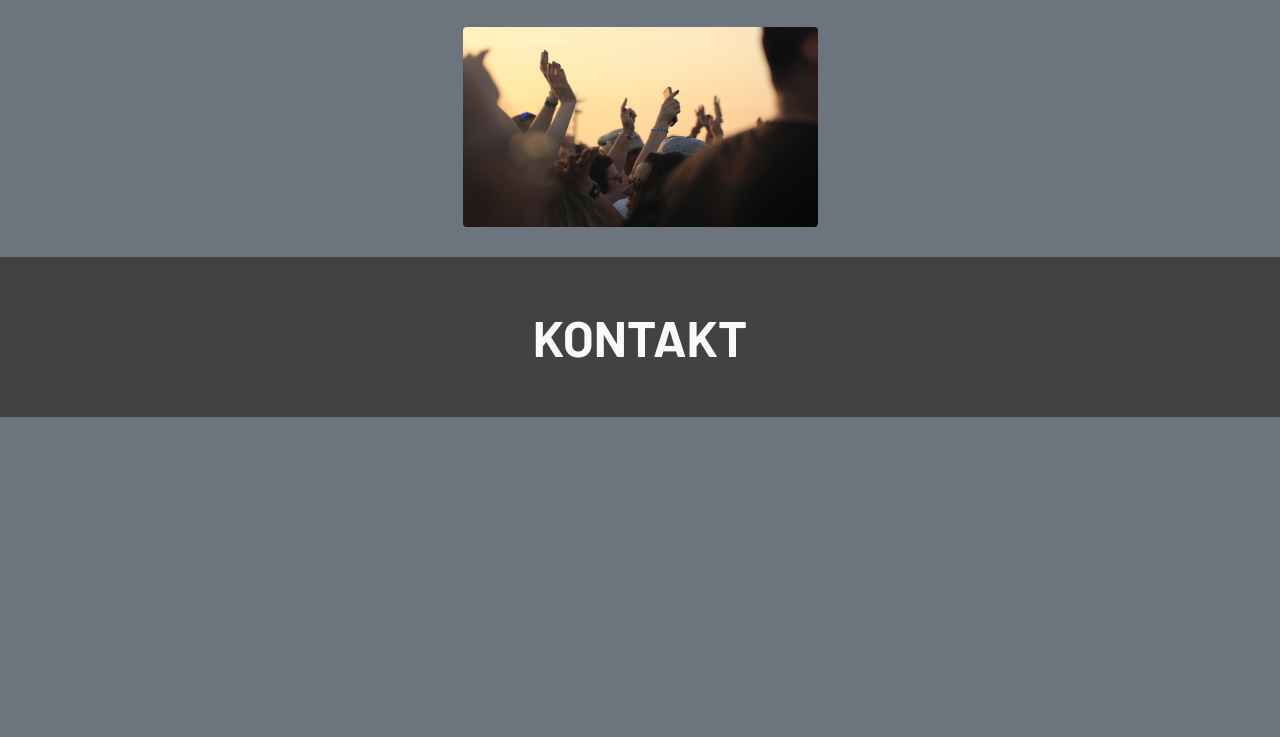
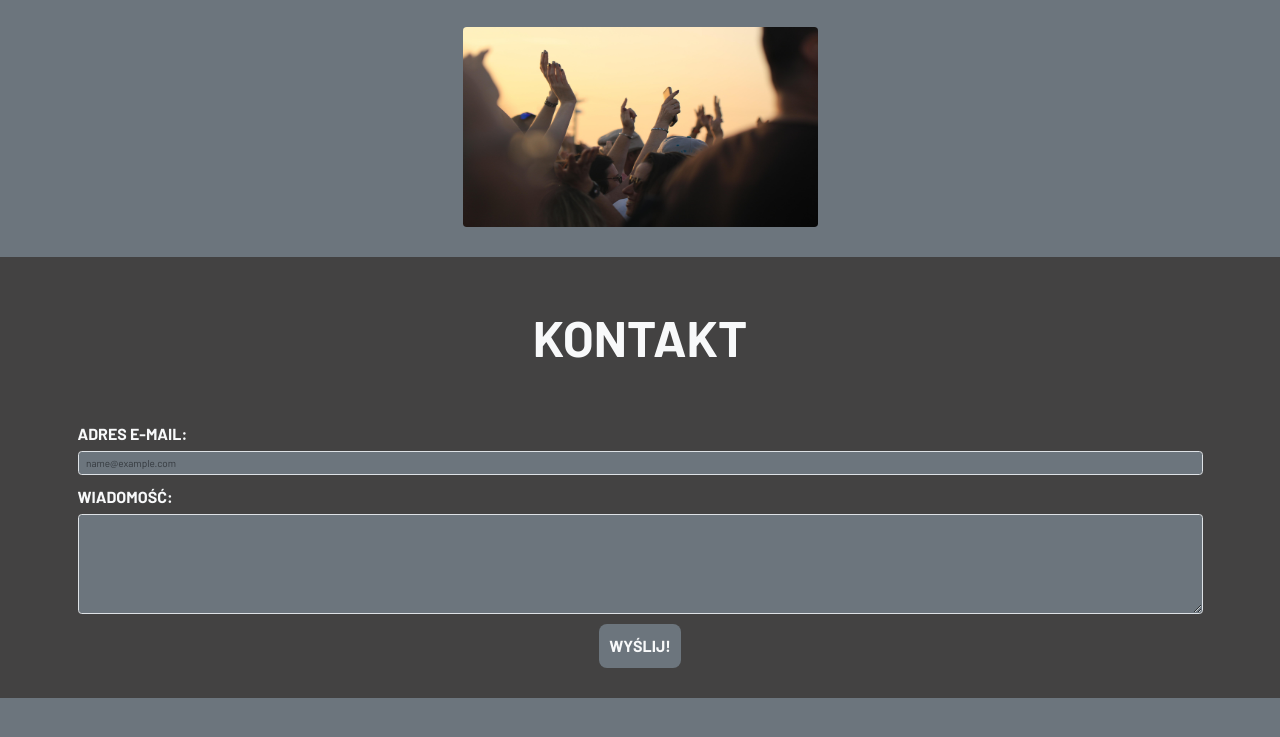
Before and after one commit to krystianpis/10ton-band-official-site, a plain HTML site: page index.html in a window 1280 px wide. Shown: the part 3249-3986 px from the top of the page. Drawn offline with nearby package versions, Linux system fonts and the light colour scheme.

Commit message:
added contact section, started footer

```diff
--- a/index.html
+++ b/index.html
@@ -64,6 +64,8 @@
     </header>
 
     <!-- ///HEADER -->
+
+    <!-- MAIN -->
 
     <main class="main text-light">
 
@@ -204,12 +206,31 @@
 
         <!-- SECTION CONTACT -->
 
-        <section class="contact" id="contact">
+        <section class="contact pb-5" id="contact">
             <div class="container">
                 <h2 class="section__heading mt-0">Kontakt</h2>
+                <div class="mb-3">
+                    <label for="email" class="form-label">Adres e-mail:</label>
+                    <input type="email" class="form-control bg-secondary text-light" id="email"
+                        placeholder="name@example.com">
+                </div>
+                <div class="mb-3">
+                    <label for="message" class="form-label">Wiadomość:</label>
+                    <textarea class="form-control bg-secondary text-light" id="message" rows="6"></textarea>
+                </div>
+                <div class="contact__btn d-flex justify-content-center">
+                    <button class="text-light p-3"><span>Wyślij!</span></button>
+                </div>
             </div>
         </section>
     </main>
+
+    <!-- //MAIN -->
+
+    <!-- FOOTER -->
+
+    <footer>
+    </footer>
 
     <br>
     <br>
--- a/sass/main.scss
+++ b/sass/main.scss
@@ -146,6 +146,27 @@
 
 .contact {
 	background-color: $alter-main-color;
+
+	.form-label {
+		font-weight: 700;
+		text-transform: uppercase;
+	}
+
+	&__btn {
+		button {
+			background-color: $boot-secondary;
+			border: none;
+			border-radius: 8px;
+			font-weight: 700;
+			text-transform: uppercase;
+			transition: background-color 0.3s;
+			cursor: pointer;
+
+			&:hover {
+				background-color: $special-color;
+			}
+		}
+	}
 }
 
 // MEDIA QUERIES
```
Also changed, not shown: css/main.css, 1 other file.
